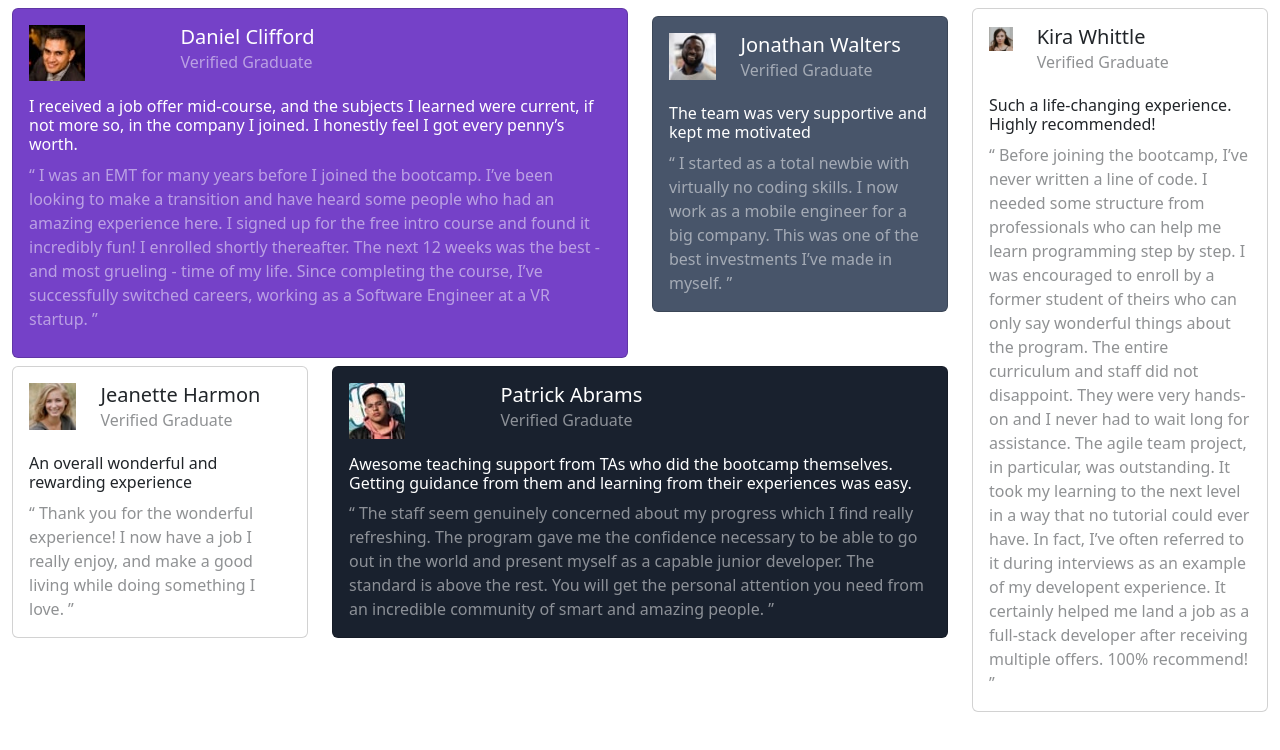
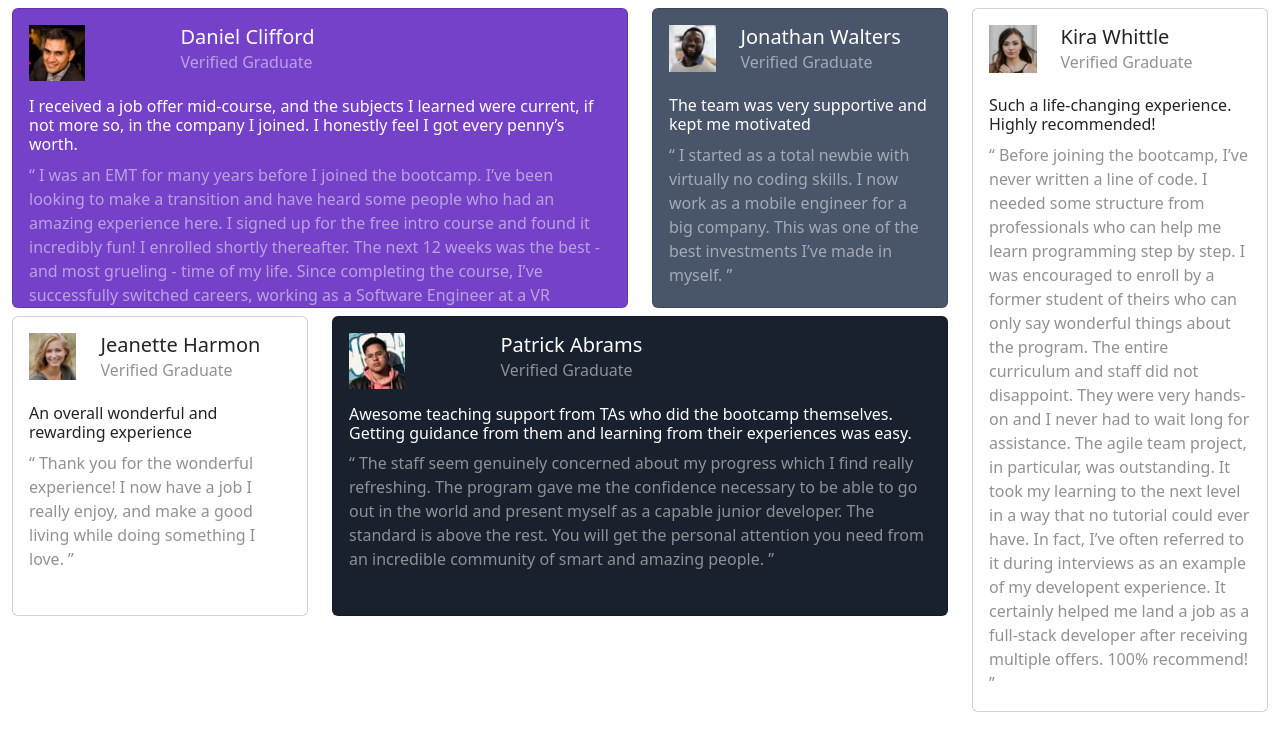
Before and after one commit to saraymaro/Bootstrap, a website: page Web responsive/frontend Mentor/index.html in a window 1280 px wide. Drawn offline with nearby package versions, Linux system fonts and the light colour scheme.

Commit message:
mentor finish

```diff
--- a/Web responsive/frontend Mentor/index.html
+++ b/Web responsive/frontend Mentor/index.html
@@ -15,10 +15,10 @@
   <body>
     <div class="container-fluid">
       <div class="row">
-        <div class="col-12 col-lg-9 my-2">
+        <div class="col-12 col-lg-9">
           <div class="row">
-            <div class="col-12 col-lg-8">
-              <div class="card bg-primary text-white" style="height: 350px;">
+            <div class="col-12 col-lg-8 mt-2">
+              <div class="card bg-primary text-white" style="height: 300px;">
                 <div class="card-body">
                   <div class="row">
                     <div class="col-3 mb-3">
@@ -54,7 +54,7 @@
               </div>
             </div>
             <div class="col-12 col-lg-4 mt-2">
-                <div class="card bg-secondary text-white">
+                <div class="card bg-secondary text-white" style="height: 300px;">
                     <div class="card-body">
                       <div class="row">
                         <div class="col-3 mb-3">
@@ -84,7 +84,7 @@
 
       <div class="row">
         <div class="col-12 col-lg-4 mt-2">
-            <div class="card bg-info">
+            <div class="card bg-info" style="height: 300px;">
                 <div class="card-body">
                   <div class="row">
                     <div class="col-3 mb-3">
@@ -111,7 +111,7 @@
           </div>
         </div>
          <div class="col-12 col-lg-8 mt-2">
-          <div class="card bg-success text-white">
+          <div class="card bg-success text-white" style="height: 300px;">
             <div class="card-body">
               <div class="row">
                 <div class="col-3 mb-3">
@@ -150,7 +150,7 @@
         <div class="card">
           <div class="card-body">
             <div class="row">
-              <div class="col-2 mb-3">
+              <div class="col-3 mb-3">
                 <img src="images/image-kira.jpg" class="img-fluid" alt="..." />
               </div>
               <div class="col-9 mb-3">
```
